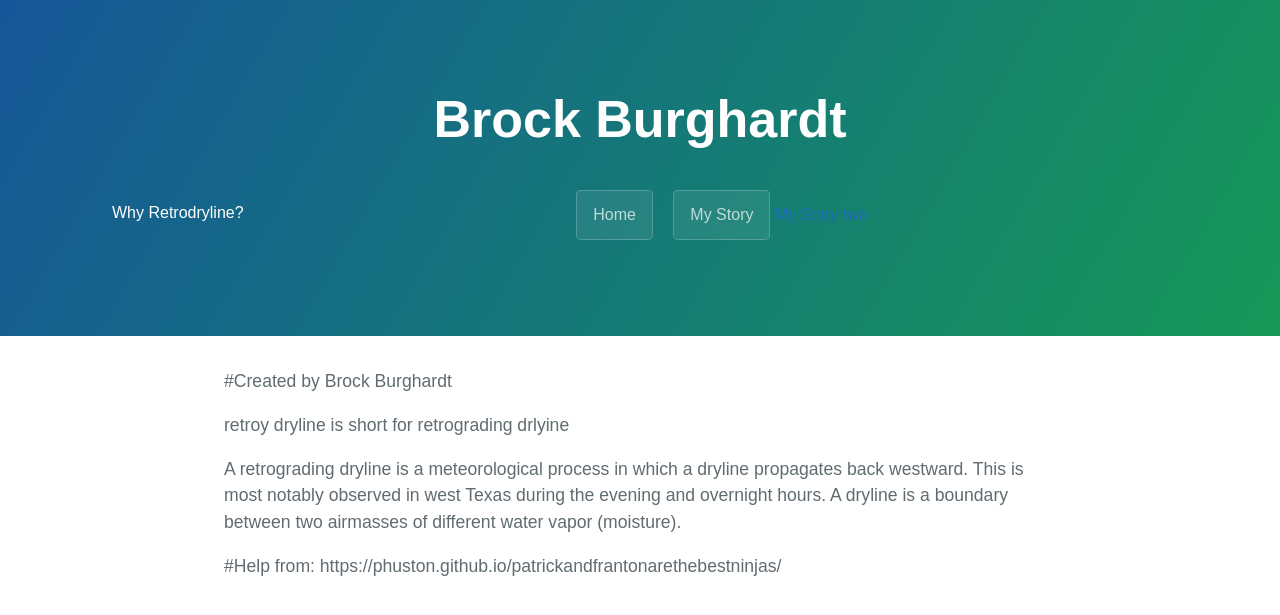
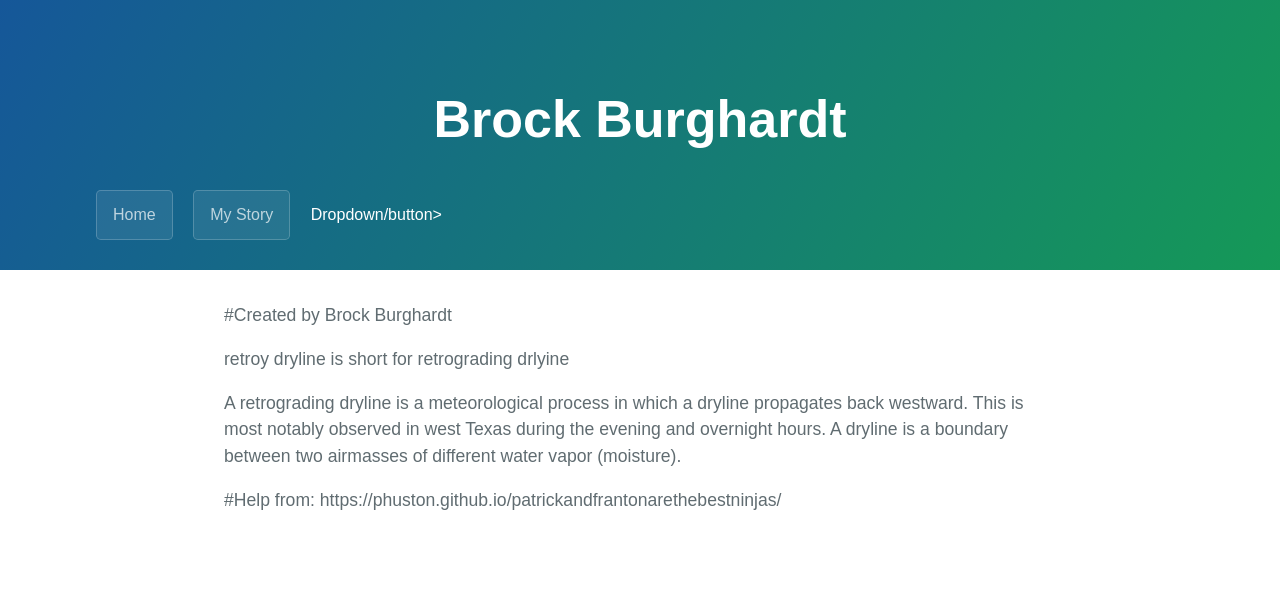
Before and after one commit to retrodryline-zz/retrodryline.github.io, a Jekyll site: the page built from retro.md, in a window 1280 px wide. Shown: the top 615 px of the page. Built offline with Jekyll 4.4.1, drawn with Linux system fonts in a browser that asks for light colours.

Commit message:
Update template.html

```diff
--- a/_layouts/template.html
+++ b/_layouts/template.html
@@ -80,18 +80,16 @@
       <h1 class="project-name">Brock Burghardt</h1>
       <h2 class="project-tagline"></h2>
       <!-- <div class="navbar"> -->
+      <div class="dropdown">
        <a href="index" class="btn">Home</a>
        <a href="mystory" class="btn">My Story</a>
-       <a href="mystory" class="dropbtn">My Story two</a>
-       <div class="dropdown">
-         <button class="dropbtn">Why Retrodryline?
-           <i class="fa fa-caret-down"></i>
-         </button>
-         <div class="dropdown-content">
-           <a href="https://weather.cod.edu/forecast/" target="_blank" rel="noopener noreferrer">COD Models</a>
-           <a href="https://home.pivotalweather.com/" target="_blank" rel="noopener noreferrer">Pivotal Weather</a>
-         </div>
+       <a button class="dropbtn">Dropdown/button>
+       <div class="dropdown-content">
+         <a href="https://weather.cod.edu/forecast/" target="_blank" rel="noopener noreferrer">COD Models</a>
+         <a href="https://home.pivotalweather.com/" target="_blank" rel="noopener noreferrer">Pivotal Weather</a>
        </div>
+      </div>
+
       <!-- </div> -->
     </section>
 
```
